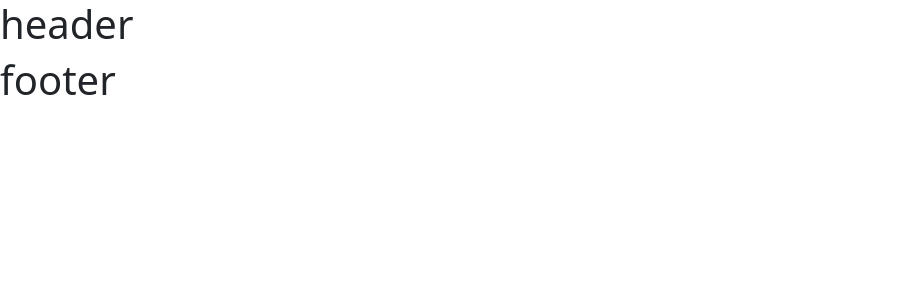
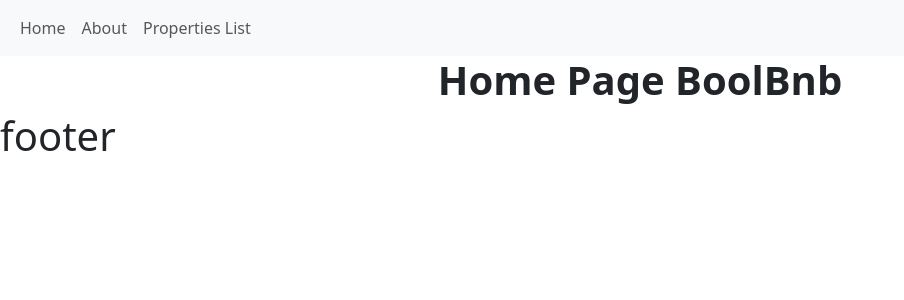
Before and after one commit to Beniamino-Soccio/boolbnb_frontend, a Vue app: page / in a window 1280 px wide. Shown: the top 300 px of the page, without its empty margins (0-904 px from the left). Built offline with nearby package versions, Linux system fonts and the light colour scheme.

Commit message:
added minimal header

```diff
--- a/src/components/AppHeader.vue
+++ b/src/components/AppHeader.vue
@@ -1,5 +1,6 @@
 <script>
 export default {
+  name: "AppHeader",
   data() {
     return {
 
@@ -9,8 +10,31 @@ export default {
 </script>
 
 <template>
-<h1>header</h1>
+  <header>
+    <nav class="navbar navbar-expand-lg bg-body-tertiary">
+      <div class="container-fluid">
+        <div class="collapse navbar-collapse" id="navbarNav">
+          <ul class="navbar-nav">
+            <li class="nav-item">
+              <router-link class="nav-link" aria-current="page" :to="{ 'name': 'homepage' }">
+                Home
+              </router-link>
+            </li>
+            <li class="nav-item">
+              <router-link class="nav-link" aria-current="page" :to="{ 'name': 'about' }">
+                About
+              </router-link>
+            </li>
+            <li class="nav-item">
+              <router-link class="nav-link" aria-current="page" :to="{ 'name': 'properties' }">
+                Properties List
+              </router-link>
+            </li>
+          </ul>
+        </div>
+      </div>
+    </nav>
+  </header>
 </template>
 
-<style scoped>
-</style>
+<style scoped></style>
--- a/src/pages/AppAbout.vue
+++ b/src/pages/AppAbout.vue
@@ -10,7 +10,15 @@ export default {
 
 <template>
 
+  <div class="container">
+    <div class="row">
+      <div class="col-12">
+        <h1 class="fw-bold text-center">About us !!</h1>
+      </div>
+    </div>
+  </div>
+
+
 </template>
 
-<style scoped>
-</style>
+<style scoped></style>
--- a/src/pages/AppHomepage.vue
+++ b/src/pages/AppHomepage.vue
@@ -10,7 +10,14 @@ export default {
 
 <template>
 
+  <div class="container">
+    <div class="row">
+      <div class="col-12">
+        <h1 class="fw-bold text-center">Home Page BoolBnb</h1>
+      </div>
+    </div>
+  </div>
+
 </template>
 
-<style scoped>
-</style>
+<style scoped></style>
```
